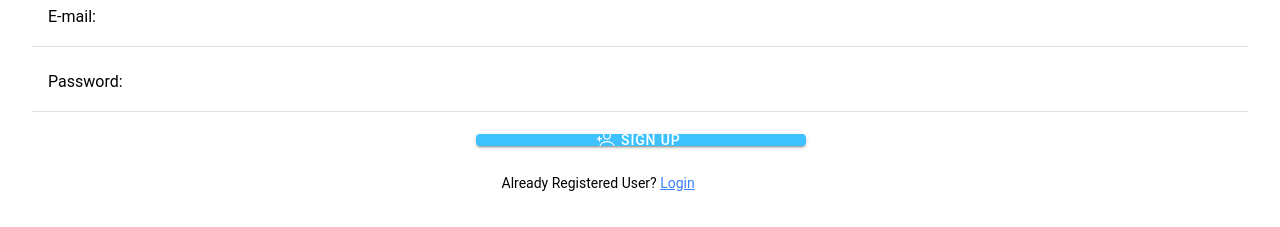
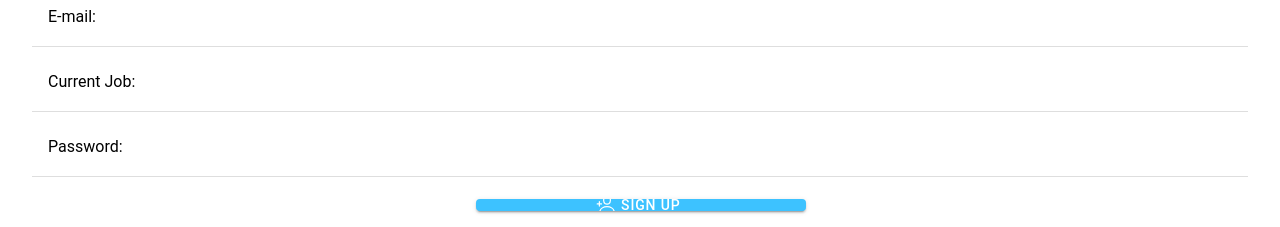
Before and after one commit to BawarHamid/MeeWLoginNY, a React (Create React App) app: page /signup in a window 1280 px wide. Shown: the part 560-787 px from the top of the page. Built offline with nearby package versions, Linux system fonts and the light colour scheme; no server answers.

Commit message:
current job in signup

```diff
--- a/src/pages/SignUpPage.tsx
+++ b/src/pages/SignUpPage.tsx
@@ -30,6 +30,7 @@ const SignUpPage: React.FC = () => {
   const [firstname, setFirstName] = useState("");
   const [lastname, setLastName] = useState("");
   const [address, setAddress] = useState("");
+  const [job, setJob] = useState("");
   const [age, setAge] = useState("");
   const [showLoading, hideLoading] = useIonLoading();
   const [showToast] = useIonToast();
@@ -154,6 +155,17 @@ const SignUpPage: React.FC = () => {
             </IonItem>
 
             <IonItem>
+              <IonLabel position="floating">Current Job:</IonLabel>
+              <IonInput
+                onIonChange={(e) => setJob(e.detail.value ?? "")}
+                value={job}
+                placeholder="Enter job..."
+                type="text"
+                required
+              />
+            </IonItem>
+
+            <IonItem>
               <IonLabel position="floating">Password:</IonLabel>
               <IonInput
                 onIonChange={(e) => setPassword(e.detail.value ?? "")}
```
